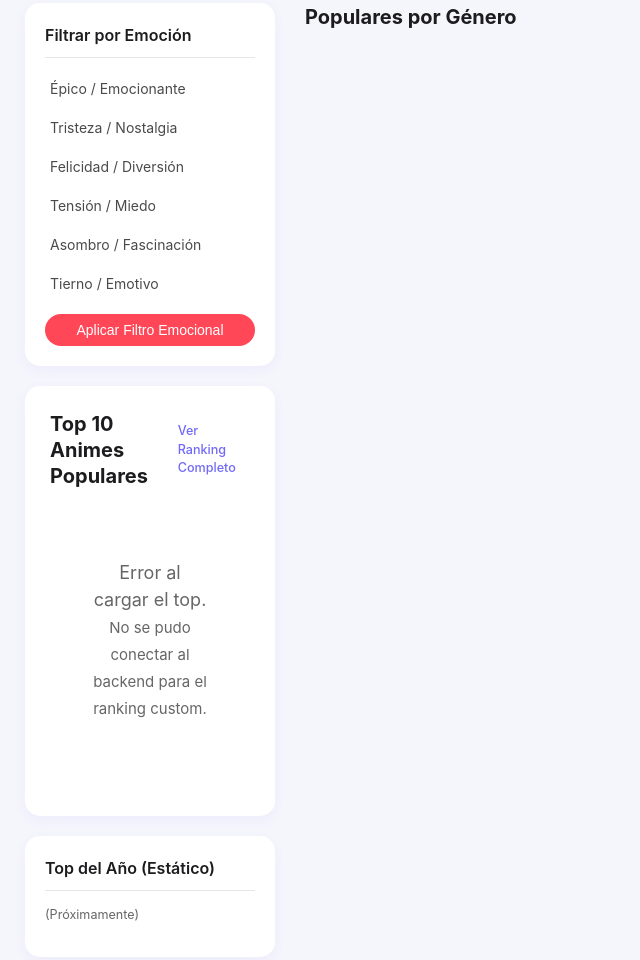
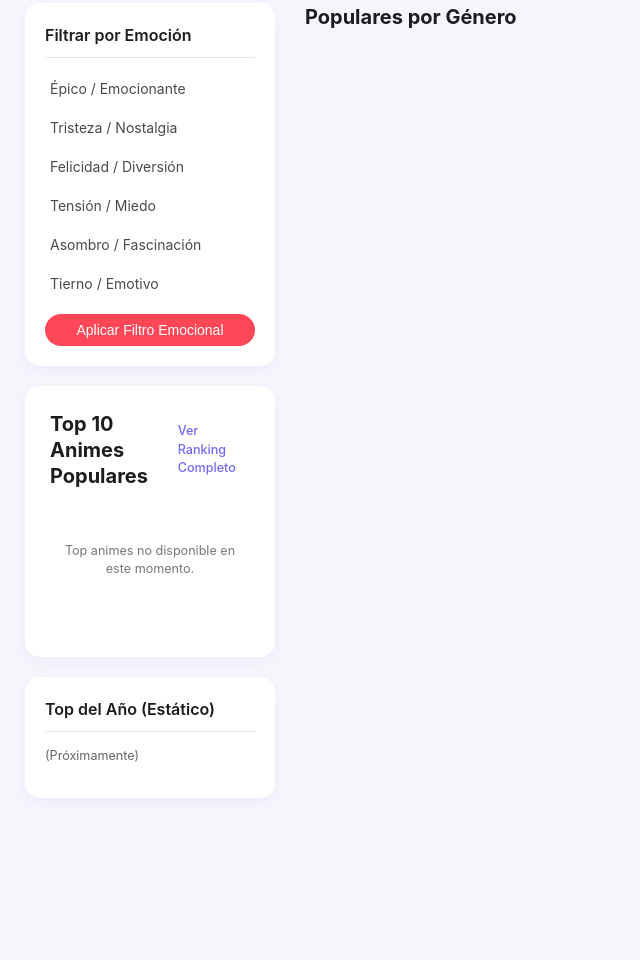
Before and after one commit to Claushi27/Anime-Recommender, a plain HTML site: page index.html in a window 1280 px wide. Shown: the part 1000-1960 px from the top of the page, without its empty margins (0-640 px from the left). After the commit the page ends 1858 px from the top, so only its background shows below. Drawn offline with Linux system fonts and the light colour scheme; no server answers; some icons are missing.

Commit message:
se quita opcion ranking por el momento

```diff
--- a/CSS/style.css
+++ b/CSS/style.css
@@ -430,7 +430,7 @@ main.popular-anime { flex-grow: 1; min-width: 0; display: flex; flex-direction:
   .header .search-bar { flex-grow: 1; margin: 0 10px;}
   .header .search-bar input { font-size: var(--font-size-small); height: 34px; }
   .header .browse-category { display: none; }
-  .banner-slider-container { margin-top: 0; min-height: 650px; border-bottom: none;}
+  .banner-slider-container { margin-top: 0; min-height: 700px; border-bottom: none;}
   .banner-slide { flex-direction: column; height: auto; }
   .banner-info-panel { flex-basis: auto; padding: 20px; background-color: #1c1c1e; animation: none; opacity: 1; }
   .banner-info-panel .banner-title { font-size: 1.6em; }
--- a/main.js
+++ b/main.js
@@ -14,7 +14,7 @@ import {
   getEmotionColor,
   getRecommendationsByEmotion, // Puede ser necesaria en funciones no incluidas aquí
   getLatestSeasonalAnime,    // Usada por loadLatestReleases (ahora es getSeasonalAnime)
-  getCustomRanking
+  //getCustomRanking
 } from './api.js';
 
 // ==================================================
@@ -740,26 +740,21 @@ async function loadLatestReleases() {
  * Carga el Top 10 de animes desde el backend custom.
  */
 async function loadCustomTopRankedAnime() {
-  if (!topRankedContainer || !topRankedLoading) return;
-  // Loading indicator ya está activo desde initApp
-  try {
-    const minVotesForHomePageTop = 5000; // Umbral de votos
-    const responseData = await getCustomRanking(1, 10, minVotesForHomePageTop); // Llama al backend
+  const topRankedContainer = document.getElementById('top-ranked-cards');
+  const topRankedLoading = document.getElementById('top-ranked-loading');
 
-    if (responseData?.data) { // Verificar si data existe, incluso si está vacía
-        displayAnimeCards(responseData.data, topRankedContainer); // displayAnimeCards maneja el array vacío
-    } else {
-        // Si la respuesta no tiene 'data', es un error inesperado del backend
-        throw new Error("Respuesta inválida del backend para ranking custom (falta 'data').");
-    }
-  } catch (error) {
-    console.error('Error cargando Top Ranked Custom Anime:', error);
-    if (!error.message || !error.message.includes('404')) { // No molestar con 404 si backend está offline
-        showErrorMessage(`Error al cargar el top animes: ${error.message}`);
-    }
-    if (topRankedContainer) topRankedContainer.innerHTML = `<div class="no-results error-placeholder">Error al cargar el top. <small>${error.message}</small></div>`;
+  if (topRankedLoading) {
+      hideLoading(topRankedLoading); // Asegúrate de ocultar el loading si se mostró
   }
-  // hideLoading se maneja en initApp
+
+  if (topRankedContainer) {
+    // Poner un mensaje o dejarlo vacío, pero no llamar a la API.
+    topRankedContainer.innerHTML = '<p style="font-size: 0.9em; color: #777; padding: 10px 5px; text-align: center; width:100%;">Top animes no disponible en este momento.</p>';
+  }
+
+  console.log("loadCustomTopRankedAnime fue llamada, pero la funcionalidad de ranking está desactivada intencionalmente (no se llama a la API).");
+  // No se hace ninguna llamada a `getCustomRanking` ni se procesan datos.
+  // La función existe, se llama, pero no hace la operación original.
 }
 
 // ==================================================
```
